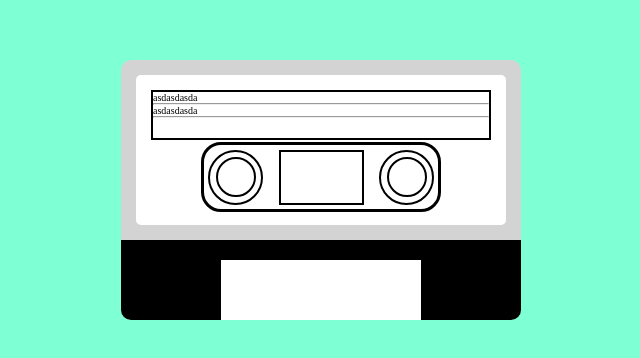
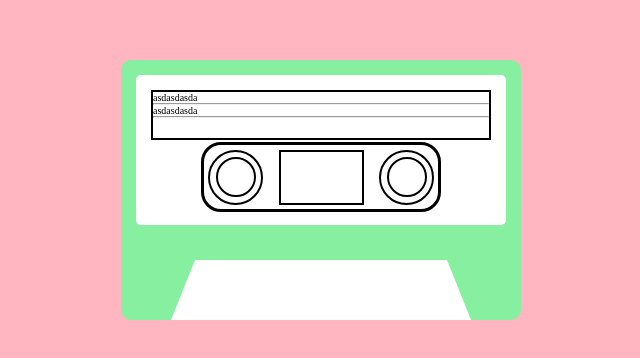
Before and after one commit to kenji1993/cassetteCSS, a plain HTML site: page index.html in a window 1280 px wide. Shown: the part 210-568 px from the top of the page, without its empty margins (319-959 px from the left). Drawn offline with Linux system fonts and the light colour scheme.

Commit message:
Polygon path

```diff
--- a/css/styles.css
+++ b/css/styles.css
@@ -9,7 +9,7 @@ html {
 main {
     width: 100%;
     height: 100vh;
-    background-color: aquamarine;
+    background-color: lightpink;
     display: flex;
     justify-content: center;
     align-items: center;
@@ -17,7 +17,7 @@ main {
 .cassette-main {
     width: 40rem;
     height: 18rem;
-    background-color: lightgrey;
+    background-color: rgb(134, 240, 160);
     border-radius: 1rem 1rem 0 0;
     padding: 1.5rem;
 }
@@ -71,14 +71,15 @@ main {
 .cassette-footer {
     width: 40rem;
     height: 8rem;
-    background-color: #000;
+    background-color: rgb(134, 240, 160);
     border-radius: 0 0 1rem 1rem;
     display: flex;
     justify-content: center;
     align-items: flex-end;
 }
 .cassette-footer-stuff {
-    width: 20rem;
+    width: 30rem;
     height: 6rem;
+    clip-path: polygon(8% 0, 92% 0, 100% 100%, 0% 100%);
     background-color: #fff;
 }
```
